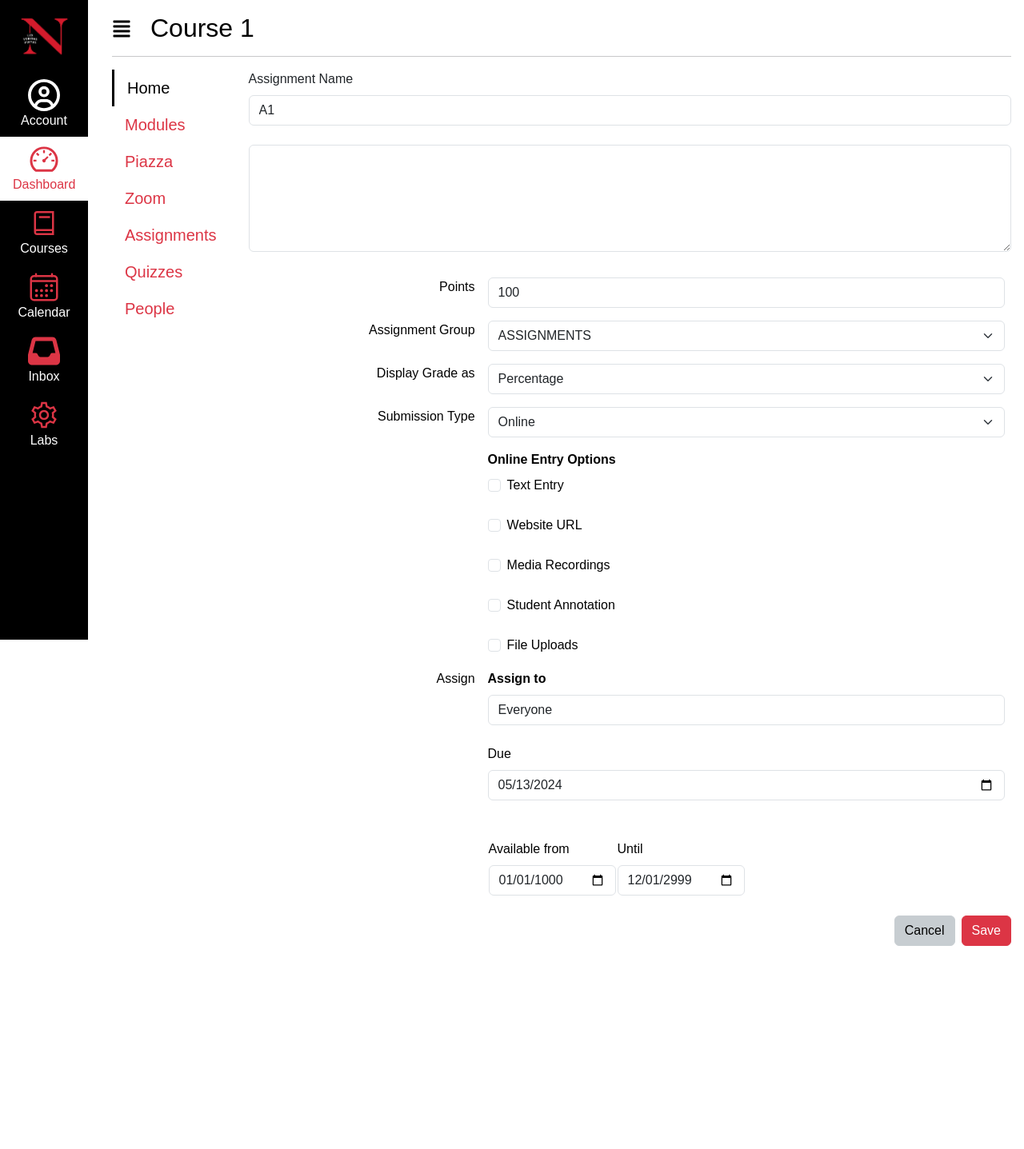
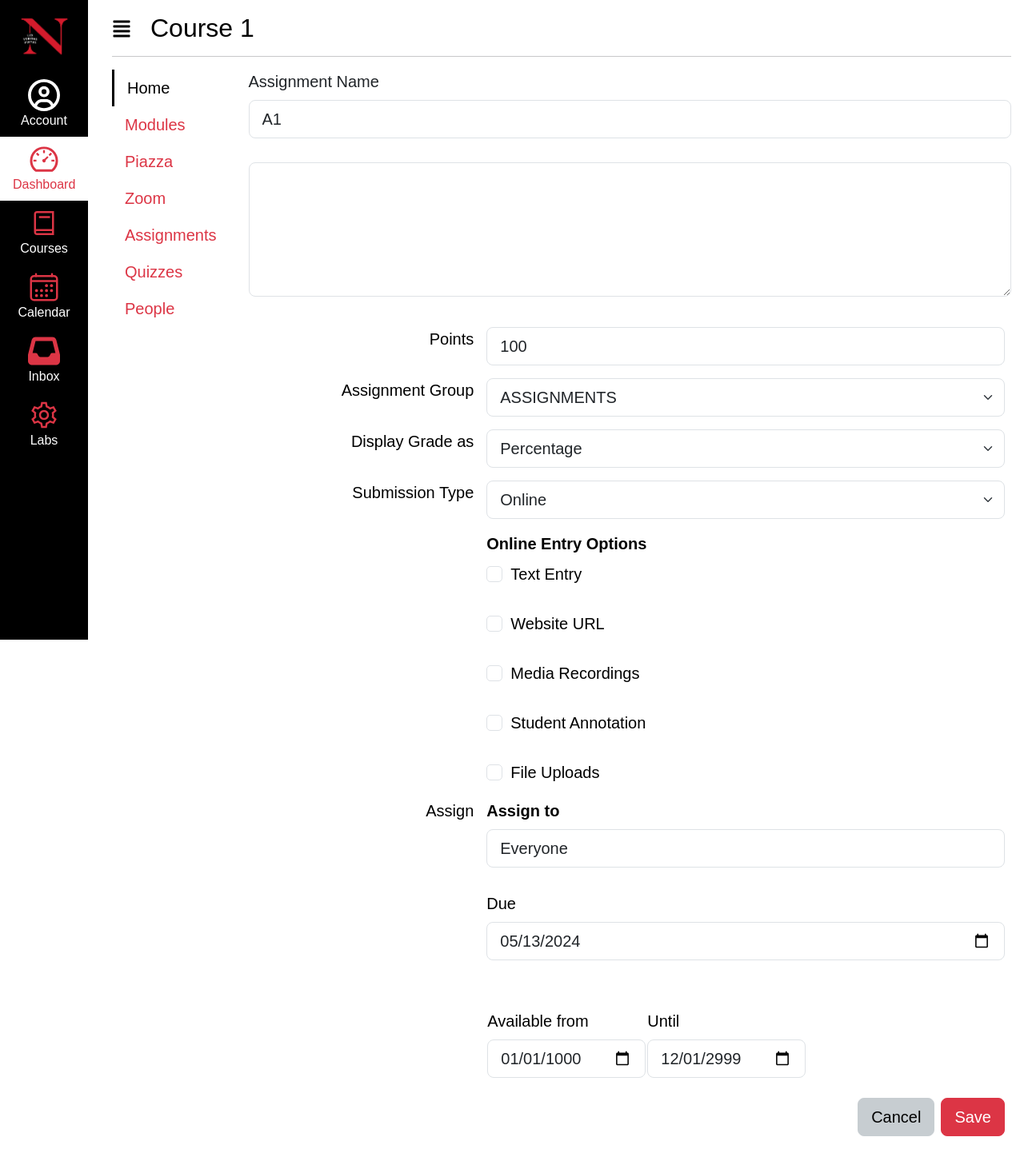
Before and after one commit to adrodvaz04/kambaz-next-js, a Next.js app: page /courses/1/assignments/1 in a window 1280 px wide. Shown: the whole page at 80% size. Before the commit the page ends 1199 px from the top, so only its background shows below. Built offline with nearby package versions, Linux system fonts and the light colour scheme.

Commit message:
fix(ui): fix width bugs in assignments page

```diff
--- a/app/(kambaz)/courses/[cid]/assignments/[aid]/page.tsx
+++ b/app/(kambaz)/courses/[cid]/assignments/[aid]/page.tsx
@@ -6,20 +6,16 @@ import {
   FormSelect,
   FormCheck,
   Table,
-  InputGroup,
 } from "react-bootstrap";
-
-import { MdOutlineCalendarMonth } from "react-icons/md";
-import InputGroupText from "react-bootstrap/esm/InputGroupText";
 
 export default function AssignmentEditor() {
   return (
-    <div id="wd-assignments-editor" className="ps-2">
+    <div id="wd-assignments-editor" className="ps-2 fs-5">
       <Form>
         <FormLabel htmlFor="wd-name"> Assignment Name </FormLabel>
-        <FormControl id="wd-name" type="text" defaultValue="A1"></FormControl>
+        <FormControl id="wd-name" type="text" defaultValue="A1" size="lg"></FormControl>
         <br />
-        <FormControl id="wd-description" as="textarea" rows={5}></FormControl>
+        <FormControl id="wd-description" as="textarea" rows={5} size="lg"></FormControl>
         <br />
 
         <Table borderless>
@@ -29,7 +25,7 @@ export default function AssignmentEditor() {
                 <FormLabel htmlFor="wd-points"> Points </FormLabel>
               </td>
               <td>
-                <FormControl type="text" id="wd-points" defaultValue={100} />
+                <FormControl type="text" id="wd-points" defaultValue={100} size="lg"/>
               </td>
             </tr>
             <tr>
@@ -40,7 +36,7 @@ export default function AssignmentEditor() {
                 </FormLabel>
               </td>
               <td>
-                <FormSelect name="assignment-group" id="wd-assignment-group">
+                <FormSelect name="assignment-group" id="wd-assignment-group" size="lg">
                   <option value="assignments" defaultChecked>
                     {" "}
                     ASSIGNMENTS
@@ -60,6 +56,7 @@ export default function AssignmentEditor() {
                   name="grade-display"
                   id="wd-grade-display"
                   defaultValue={"percentage"}
+                  size="lg"
                 >
                   <option value="percentage">Percentage</option>
                   <option value="fraction"> Fraction </option>
@@ -78,6 +75,7 @@ export default function AssignmentEditor() {
                   name="submission-type"
                   id="wd-submission-type"
                   defaultValue="online"
+                  size="lg"
                 >
                   <option value="online">Online</option>
                   <option value="in-person"> In Person </option>
@@ -137,7 +135,7 @@ export default function AssignmentEditor() {
                   <b>Assign to</b>{" "}
                 </FormLabel>
                 <br />
-                <FormControl type="text" defaultValue="Everyone" />
+                <FormControl type="text" defaultValue="Everyone" size="lg" />
                 <br />
                 <FormLabel htmlFor="wd-due-date"> Due</FormLabel>
                 <br />
@@ -145,6 +143,7 @@ export default function AssignmentEditor() {
                   type="date"
                   defaultValue="2024-05-13"
                   id="wd-due-date"
+                  size="lg"
                 />
                 <br /> <br />
                 <table>
@@ -159,6 +158,7 @@ export default function AssignmentEditor() {
                           type="date"
                           id="wd-available-from-date"
                           defaultValue={"1000-01-01"}
+                          size="lg"
                         />
                       </td>
                       <td>
@@ -171,6 +171,7 @@ export default function AssignmentEditor() {
                           type="date"
                           id="wd-available-until-date"
                           defaultValue={"2999-12-01"}
+                          size="lg"
                         />
                       </td>
                     </tr>
@@ -180,179 +181,11 @@ export default function AssignmentEditor() {
             </tr>
           </tbody>
         </Table>
-        <div className="d-flex flex-row-reverse gap-2">
-          <Button variant="danger"> Save </Button>
-          <Button variant="secondary"> Cancel </Button>
+        <div className="d-flex flex-row-reverse gap-2 fs-5">
+          <Button size="lg" variant="danger" className="me-2"> Save </Button>
+          <Button size="lg" variant="secondary"> Cancel </Button>
         </div>
       </Form>
-
-      {/* <label htmlFor="wd-name">Assignment Name</label>
-      <br /> <br />
-      <input id="wd-name" defaultValue="A1 - ENV + HTML" />
-      <br />
-      <br />
-      <textarea id="wd-description" defaultValue="The assignment is available online. Submit a link to the landing page">
-
-      </textarea>
-      <br /> <br />
-      <table>
-        <tbody>
-          <tr>
-            <td align="right" valign="top">
-              <label htmlFor="wd-points">Points</label>
-            </td>
-            <td>
-              <input id="wd-points" defaultValue={100} />
-            </td>
-          </tr>
-          <tr>
-            <td align="right" valign="top">
-              <label htmlFor="wd-assignment-group"> Assignment Group </label>
-            </td>
-            <td>
-              <select name="assignment-group" id="wd-assignment-group" defaultValue={"assignments"}>
-                <option value="assignments">
-
-                  ASSIGNMENTS
-                </option>
-                <option value="bonus"> BONUS PROJECTS </option>
-              </select>
-            </td>
-          </tr>
-          <tr>
-            <td align="right" valign="top">
-              <label htmlFor="wd-grade-display"> Display Grade as</label>
-            </td>
-            <td>
-              <select name="grade-display" id="wd-grade-display" defaultValue={"percentage"}>
-                <option value="percentage">
-
-                  Percentage
-                </option>
-                <option value="fraction"> Fraction </option>
-              </select>
-            </td>
-          </tr>
-          <tr>
-            <td align="right" valign="top">
-              <label htmlFor="wd-submission-type"> Submission Type </label>
-            </td>
-            <td>
-              <select name="submission-type" id="wd-submission-type" defaultValue="online">
-                <option value="online">
-                  Online
-                </option>
-                <option value="in-person"> In Person </option>
-              </select>
-            </td>
-          </tr>
-          <tr>
-            <td></td>
-            <td>
-              <label htmlFor="wd-online-entry-options">
-
-                Online Entry Options
-              </label>
-              <br />
-              <input
-                type="checkbox"
-                name="online-entry"
-                id="wd-online-entry-checkbox-text"
-              />
-              <label htmlFor="wd-online-entry-checkbox-text">
-
-                Text Entry
-              </label>
-              <br />
-              <input
-                type="checkbox"
-                name="online-entry"
-                id="wd-online-entry-checkbox-url"
-              />
-              <label htmlFor="wd-online-entry-checkbox-url">
-
-                Website URL
-              </label>
-              <br />
-              <input
-                type="checkbox"
-                name="online-entry"
-                id="wd-online-entry-checkbox-recording"
-              />
-              <label htmlFor="wd-online-entry-checkbox-recording">
-
-                Media Recordings
-              </label>
-              <br />
-              <input
-                type="checkbox"
-                name="online-entry"
-                id="wd-online-entry-checkbox-annotation"
-              />
-              <label htmlFor="wd-online-entry-checkbox-annotation">
-
-                Student Annotation
-              </label>
-              <br />
-              <input
-                type="checkbox"
-                name="online-entry"
-                id="wd-online-entry-checkbox-file"
-              />
-              <label htmlFor="wd-online-entry-checkbox-file">
-
-                File Uploads
-              </label>
-            </td>
-          </tr>
-          <tr>
-            <td align="right" valign="top">
-              Assign
-            </td>
-            <td>
-              <label htmlFor="wd-assign-to"> Assign to </label>
-              <br />
-              <input type="text" defaultValue="Everyone"/>
-              <br /> <br />
-
-              <label htmlFor="wd-due-date"> Due</label>
-              <br />
-              <input type="date" defaultValue="2024-05-13" id="wd-due-date" />
-              <br /> <br />
-              <table>
-                <tbody>
-                  <tr>
-                    <td>
-                    <label htmlFor="wd-available-from-date">
-                      Available from
-                    </label>
-                    <br />
-                    <input type="date" id="wd-available-from-date" defaultValue={"1000-01-01"}/>
-                  </td>
-                  <td>
-                    <label htmlFor="wd-available-until-date"> Until </label>
-                    <br />
-                    <input type="date" id="wd-available-until-date" defaultValue={"2999-12-01"}/>
-                  </td>
-                  </tr>
-
-                </tbody>
-              </table>
-            </td>
-          </tr>
-        </tbody>
-      </table>
-      <hr />
-      <table width="100%">
-        <tbody>
-            <tr>
-                <td align="right">
-                    <button> Cancel </button>
-                    <button> Save </button>
-                </td>
-            </tr>
-        </tbody>
-      </table> */}
     </div>
   );
 }
--- a/app/(kambaz)/courses/[cid]/modules/modulesControls.tsx
+++ b/app/(kambaz)/courses/[cid]/modules/modulesControls.tsx
@@ -9,7 +9,7 @@ import { FaPlus } from "react-icons/fa6";
 import GreenCheckmark from "./GreenCheckmark";
 export default function ModulesControls() {
   return (
-    <div id="wd-modules-controls" className="text-nowrap">
+    <div id="wd-modules-controls" className="flex-wrap">
       <Button
         variant="danger"
         size="lg"
--- a/app/(kambaz)/courses/[cid]/modules/page.tsx
+++ b/app/(kambaz)/courses/[cid]/modules/page.tsx
@@ -11,12 +11,11 @@ export default function Modules() {
       <br />
       <br />
       <br />
-      <br />
-      <ListGroup className="rounded-0" id="wd-modules">
+      <ListGroup className="rounded-0 mt-5" id="wd-modules">
         <ListGroupItem className="wd-module p-0 mb-5 fs-5 border-gray">
           <div className="wd-title p-3 ps-2 bg-secondary">
             <BsGripVertical className="me-2 fs-3" />
-            Week 2 <ModuleControlButtons />
+            Week 1 <ModuleControlButtons />
           </div>
           <ListGroup className="wd-lessons rounded-0">
             <ListGroupItem className="wd-lesson p-3 ps-1">
```
Also changed, not shown: app/(kambaz)/courses/[cid]/assignments/page.tsx (+10 -4 lines).
